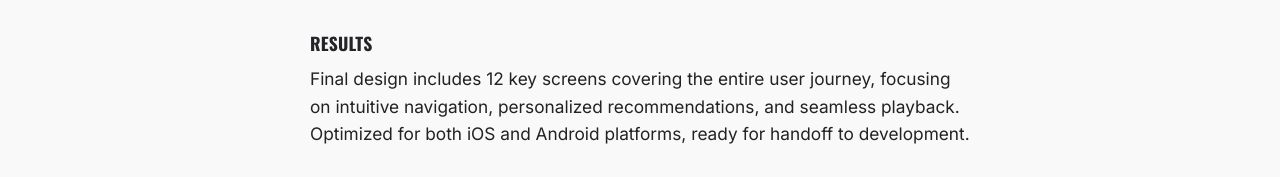
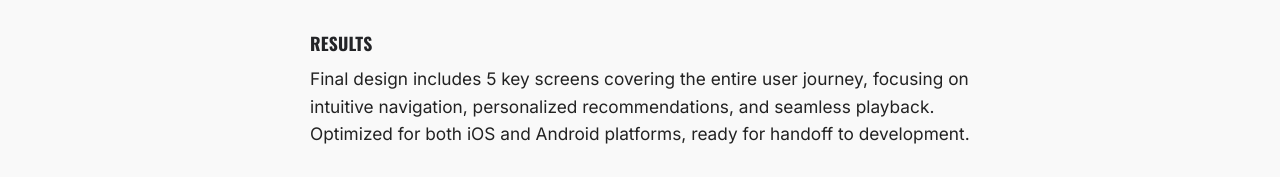
Before and after one commit to janvi8/portfolio, a plain HTML site: page Music.html in a window 1280 px wide. Shown: the part 3828-4005 px from the top of the page. Drawn offline with nearby package versions, Linux system fonts and the light colour scheme.

Commit message:
Update Music.html

```diff
--- a/Music.html
+++ b/Music.html
@@ -209,7 +209,7 @@
     </div>
     <div class="section-title">RESULTS</div>
     <p>
-      Final design includes 12 key screens covering the entire user journey, focusing on intuitive navigation, personalized recommendations, and seamless playback. Optimized for both iOS and Android platforms, ready for handoff to development.
+      Final design includes 5 key screens covering the entire user journey, focusing on intuitive navigation, personalized recommendations, and seamless playback. Optimized for both iOS and Android platforms, ready for handoff to development.
     </p>
 
     <div class="section-title">LEARNINGS</div>
```
